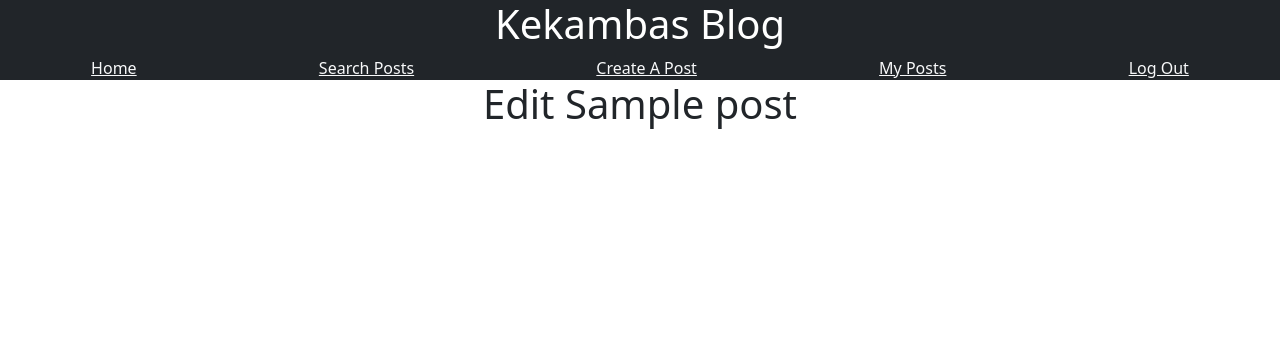
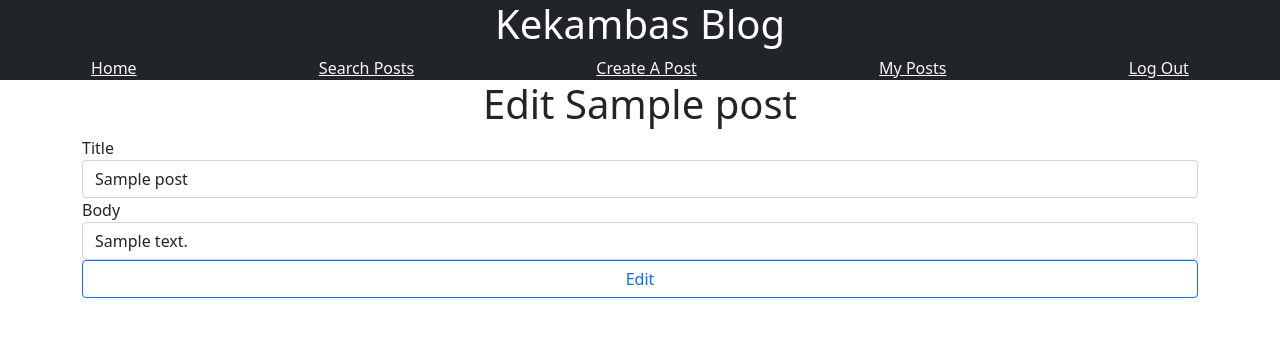
Before and after one commit to kmehner/kekambas_flask_blog, a Flask app: page /blog/edit-posts/1 in a window 1280 px wide. Shown: the top 340 px of the page. Run offline with Flask 2, Linux system fonts and the light colour scheme; a user stored in the database is signed in; tables that the repository leaves empty hold one stand-in row (values such as "Sample post"); some libraries are stand-ins or nearby versions.

Commit message:
Edit post when form submitted

```diff
--- a/app/blueprints/blog/routes.py
+++ b/app/blueprints/blog/routes.py
@@ -55,7 +55,7 @@ def single_post(post_id):
 
 
 # Edit a Single Post by ID
-@blog.route('/edit-posts/<post_id>')
+@blog.route('/edit-posts/<post_id>', methods=["GET", "POST"])
 @login_required
 def edit_post(post_id):
     post = Post.query.get_or_404(post_id)
@@ -63,5 +63,10 @@ def edit_post(post_id):
         flash('You do not have edit access to this post.', 'danger')
         return redirect(url_for('blog.my_posts'))
     title = f"Edit {post.title}"
+    form = PostForm()
+    if form.validate_on_submit():
+        post.update(**form.data)
+        flash(f'{post.title} has been updated', 'warning')
+        return redirect(url_for('blog.my_posts'))
 
-    return render_template('post_edit.html', title=title, post=post)
+    return render_template('post_edit.html', title=title, post=post, form=form)
--- a/app/templates/post_edit.html
+++ b/app/templates/post_edit.html
@@ -5,4 +5,17 @@
 
 <h1 class="text-center">Edit {{ post.title }}</h1>
 
+<form action="" method="post">
+    {{ form.csrf_token }}
+    <div class="form-group">
+        {{ form.title.label }}
+        {{ form.title(class='form-control', value=post.title) }}
+
+        {{ form.body.label }}
+        {{ form.body(class='form-control', value=post.body) }}
+
+        {{ form.submit(class='btn btn-outline-primary w-100', value='Edit') }}
+    </div>
+</form>
+
 {% endblock content %}
```
